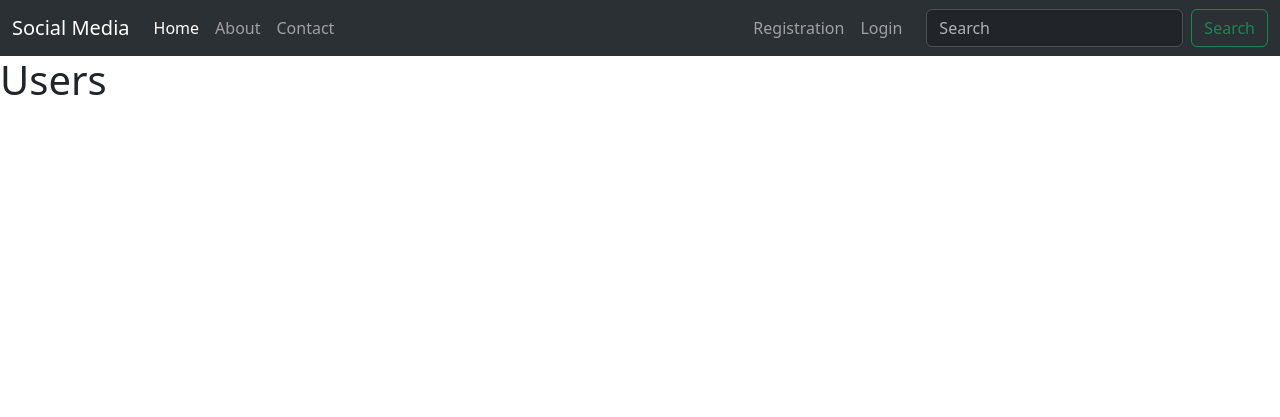
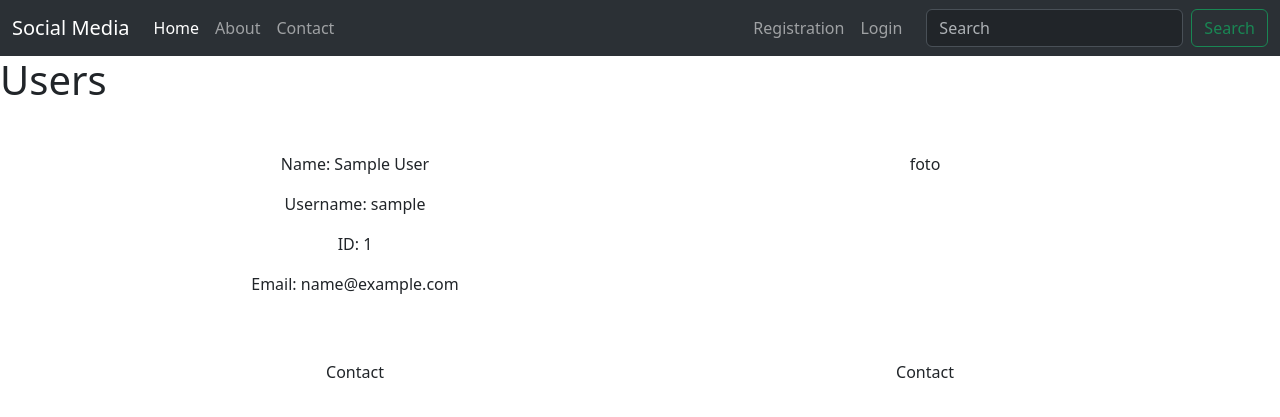
Before and after one commit to SebastianSloma/Social-Media-Flask, a Flask app: page /users in a window 1280 px wide. Shown: the top 417 px of the page. Run offline with Flask 2, Linux system fonts and the light colour scheme; tables that the repository leaves empty or names only in its code hold one stand-in row (values such as "Sample post"); some libraries are stand-ins or nearby versions.

Commit message:
Created users page with connection to table users database

```diff
--- a/app.py
+++ b/app.py
@@ -223,7 +223,11 @@ def delete_post(id):
 # Users
 @app.route('/users')
 def users():
-    return render_template('users.html')
+    cur = mysql.connection.cursor()
+    result = cur.execute("SELECT name, username, id, email FROM users")
+    users = cur.fetchall()
+    cur.close()
+    return render_template('users.html', users=users)
 
 if __name__ == '__main__':
     app.run(debug=True)
--- a/templates/users.html
+++ b/templates/users.html
@@ -8,4 +8,27 @@
 
  <h1>Users</h1>
 
+ <div class="container text-center">
+   {% for user in users %}
+   <div class="row mt-5">
+      <div class="col">
+         <p>Name: {{user.name}}</p>
+         <p>Username: {{user.username}}</p>
+         <p>ID: {{user.id}}</p>
+         <p>Email: {{user.email}}</p>
+      </div>
+       <div class="col">foto</div>
+   </div>
+   {% endfor %}
+   <div class="row mt-5 align-items-center">
+
+         <div class="col">Contact</div>
+         <div class="col">Contact</div>
+
+
+
+   </div>
+
+</div>
+
     {% endblock %}
```
